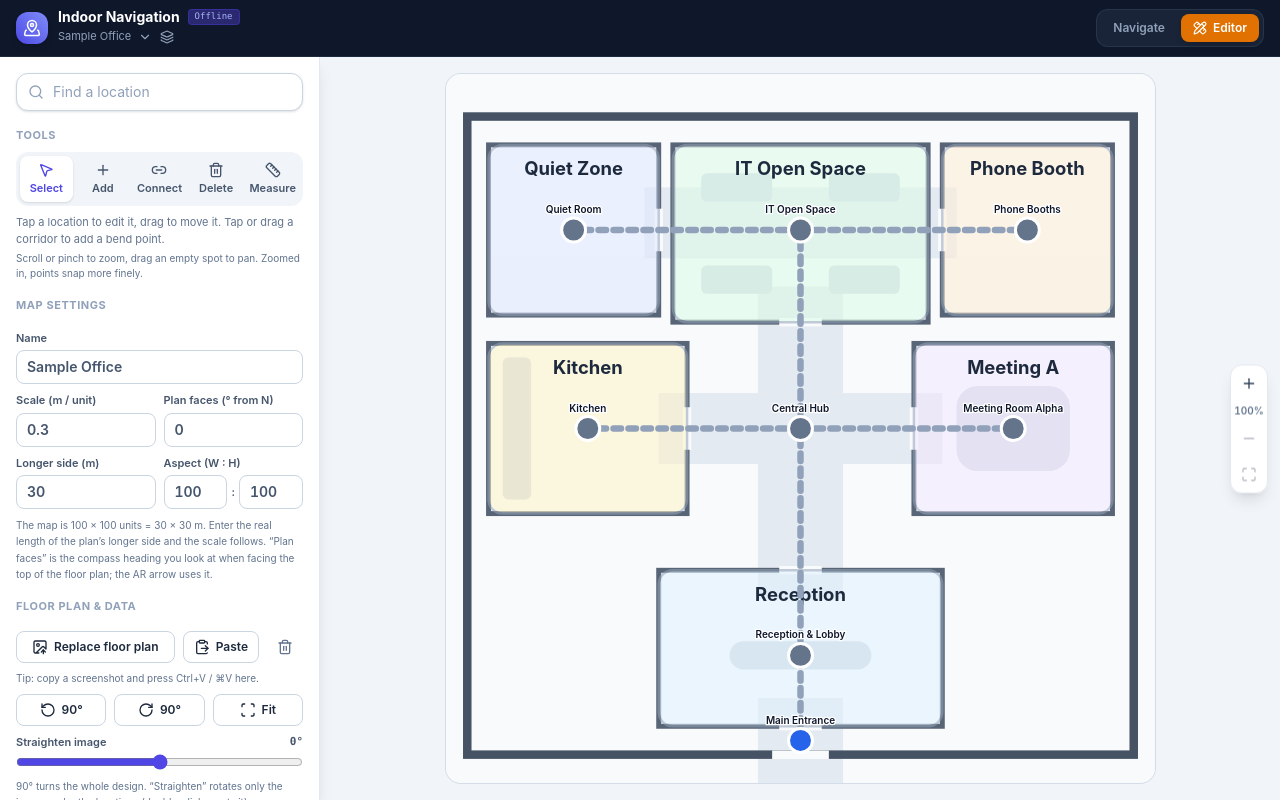
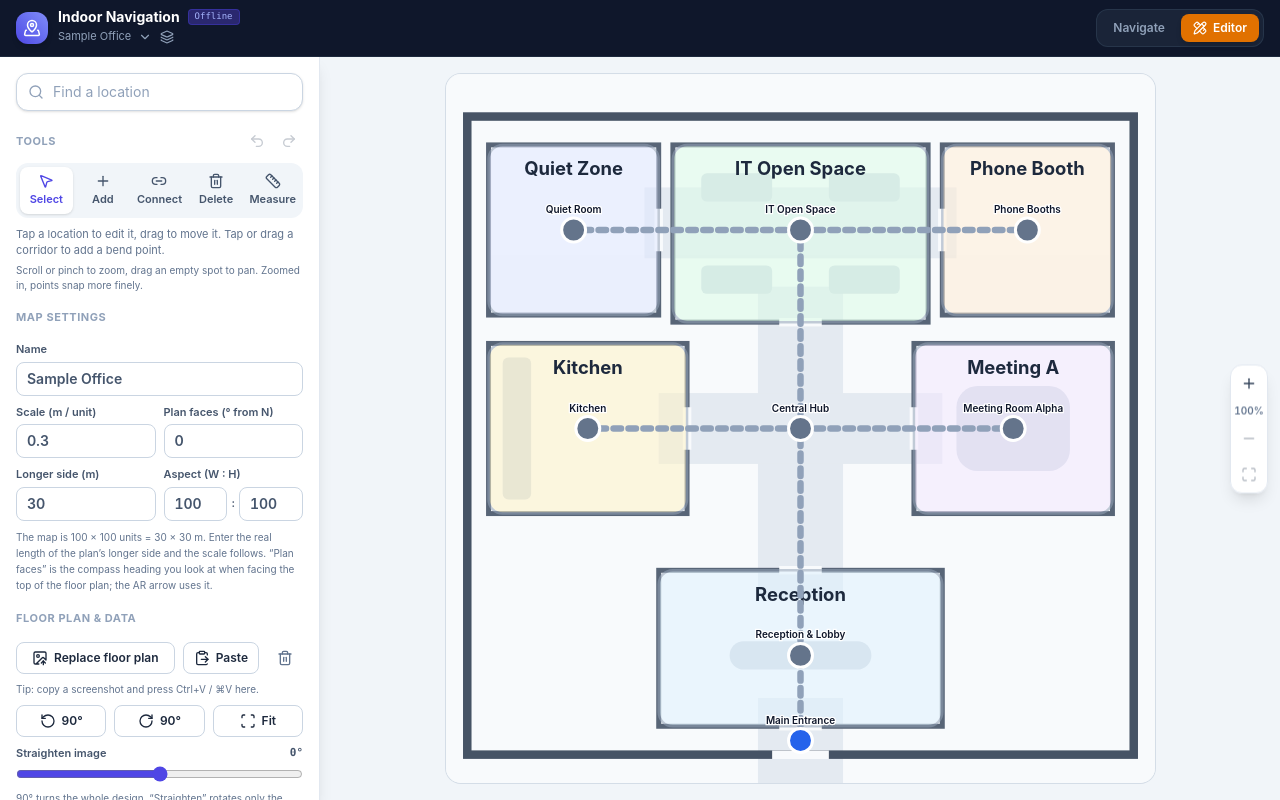
Before and after one commit to Dazix/indoor-navigation, a React (Vite) app: page / in a window 1280 px wide. Both pictures are taken after a click on the tab "Editor". Built offline with nearby package versions, Linux system fonts and the light colour scheme.

Commit message:
feat: undo and redo in the map editor

```diff
--- a/src/App.tsx
+++ b/src/App.tsx
@@ -123,6 +123,9 @@ export default function App() {
     setLinkFromId(null);
     setMeasure([]);
   }
+  // Undo / redo can remove the selected location.
+  if (map && selectedNodeId && !map.nodes[selectedNodeId]) setSelectedNodeId(null);
+  if (map && linkFromId && !map.nodes[linkFromId]) setLinkFromId(null);
   const currentLocation = nav.from && map?.nodes[nav.from] ? nav.from : null;
   const destination = nav.to && map?.nodes[nav.to] ? nav.to : null;
 
@@ -156,6 +159,35 @@ export default function App() {
     () => (map ? computeRoute(map, currentLocation, destination, pdr.distanceM) : null),
     [map, currentLocation, destination, pdr.distanceM],
   );
+
+  // Ctrl/Cmd+Z undoes, Ctrl/Cmd+Shift+Z or Ctrl+Y redoes; text fields keep their own undo.
+  const { undo, redo } = library;
+  useEffect(() => {
+    if (mode !== 'editor') return;
+    const onKey = (e: KeyboardEvent) => {
+      if (!(e.ctrlKey || e.metaKey) || e.altKey) return;
+      const target = e.target;
+      if (
+        target instanceof HTMLElement &&
+        (target.isContentEditable || ['INPUT', 'TEXTAREA', 'SELECT'].includes(target.tagName))
+      ) {
+        return;
+      }
+      const key = e.key.toLowerCase();
+      if (key === 'z') {
+        e.preventDefault();
+        if (e.shiftKey) redo();
+        else undo();
+      } else if (key === 'y' && !e.shiftKey) {
+        e.preventDefault();
+        redo();
+      }
+    };
+    window.addEventListener('keydown', onKey);
+    return () => {
+      window.removeEventListener('keydown', onKey);
+    };
+  }, [mode, undo, redo]);
 
   useEffect(() => {
     if (!notice) return;
@@ -442,11 +474,15 @@ export default function App() {
             map={map}
             tool={tool}
             onToolChange={changeTool}
+            canUndo={library.canUndo}
+            canRedo={library.canRedo}
+            onUndo={library.undo}
+            onRedo={library.redo}
             selectedNode={selectedNode}
             linkFrom={linkFromId ? (map.nodes[linkFromId] ?? null) : null}
             message={errorText ? { tone: 'error', text: errorText } : notice}
             onMetadataChange={(patch) => {
-              updateMap((m) => updateMetadata(m, patch));
+              updateMap((m) => updateMetadata(m, patch), `meta:${Object.keys(patch).join(',')}`);
             }}
             onFloorPlanUpload={handleFloorPlan}
             onFloorPlanPaste={pasteFloorPlan}
@@ -466,7 +502,7 @@ export default function App() {
               updateMap((m) => rotateMap90(m, clockwise));
             }}
             onFineRotation={(deg) => {
-              updateMap((m) => setFloorPlanFineRotation(m, deg));
+              updateMap((m) => setFloorPlanFineRotation(m, deg), 'fine-rotation');
             }}
             onExport={() => {
               void exportMapToFile(map);
@@ -496,7 +532,12 @@ export default function App() {
             }}
             onImport={handleImport}
             onNodeChange={(patch) => {
-              if (selectedNodeId) updateMap((m) => updateNode(m, selectedNodeId, patch));
+              if (selectedNodeId) {
+                updateMap(
+                  (m) => updateNode(m, selectedNodeId, patch),
+                  `node:${selectedNodeId}:${Object.keys(patch).join(',')}`,
+                );
+              }
             }}
             onRecordWalkthrough={() => {
               setWalkthroughOpen(true);
@@ -559,7 +600,7 @@ export default function App() {
               onRoomTap={navigateTo}
               onCanvasTap={handleCanvasTap}
               onNodeDrag={(id, point) => {
-                updateMap((m) => moveNode(m, id, point));
+                updateMap((m) => moveNode(m, id, point), `move:${id}`);
               }}
               focus={mode === 'editor' ? mapFocus : null}
               measureLine={mode === 'editor' && tool === 'measure' ? measure : undefined}
@@ -567,7 +608,7 @@ export default function App() {
                 updateMap((m) => insertBend(m, edgeIndex, segmentIndex, point));
               }}
               onBendDrag={(edgeIndex, bendIndex, point) => {
-                updateMap((m) => moveBend(m, edgeIndex, bendIndex, point));
+                updateMap((m) => moveBend(m, edgeIndex, bendIndex, point), `bend:${edgeIndex}:${bendIndex}`);
               }}
               onEdgeTap={(edgeIndex) => {
                 updateMap((m) => deleteEdge(m, edgeIndex));
--- a/src/components/editor/EditorSidebar.tsx
+++ b/src/components/editor/EditorSidebar.tsx
@@ -12,7 +12,9 @@ import {
   Ruler,
   Scan,
   Share2,
+  Redo2,
   Trash2,
+  Undo2,
   Upload,
 } from 'lucide-react';
 import { useState, useRef, type ChangeEvent, type ReactNode } from 'react';
@@ -34,6 +36,10 @@ interface EditorSidebarProps {
   map: MapData;
   tool: EditorTool;
   onToolChange: (tool: EditorTool) => void;
+  canUndo: boolean;
+  canRedo: boolean;
+  onUndo: () => void;
+  onRedo: () => void;
   selectedNode: MapNode | null;
   linkFrom: MapNode | null;
   message: { tone: 'error' | 'info'; text: string } | null;
@@ -104,6 +110,27 @@ const heading = 'mb-2 text-[11px] font-bold tracking-wider text-slate-400 upperc
 const input =
   'w-full rounded-lg border border-slate-300 bg-white px-2.5 py-1.5 text-sm outline-none focus:border-brand-500 dark:border-slate-700 dark:bg-slate-800';
 
+function HistoryButton(props: {
+  label: string;
+  shortcut: string;
+  icon: ReactNode;
+  disabled: boolean;
+  onClick: () => void;
+}) {
+  return (
+    <button
+      type="button"
+      aria-label={props.label}
+      title={`${props.label} (${props.shortcut})`}
+      disabled={props.disabled}
+      onClick={props.onClick}
+      className="rounded-lg p-1.5 text-slate-600 hover:bg-slate-100 disabled:opacity-30 disabled:hover:bg-transparent dark:text-slate-300 dark:hover:bg-slate-800"
+    >
+      {props.icon}
+    </button>
+  );
+}
+
 /** Map authoring panel: map settings, floor plan, import/export and graph tools. */
 export function EditorSidebar(props: EditorSidebarProps) {
   const { map, tool, onToolChange, selectedNode, linkFrom, message } = props;
@@ -127,7 +154,25 @@ export function EditorSidebar(props: EditorSidebarProps) {
       )}
 
       <section>
-        <h2 className={heading}>Tools</h2>
+        <div className="mb-2 flex items-center justify-between">
+          <h2 className={heading.replace('mb-2 ', '')}>Tools</h2>
+          <div className="flex gap-1">
+            <HistoryButton
+              label="Undo"
+              shortcut="Ctrl+Z"
+              icon={<Undo2 className="size-4" />}
+              disabled={!props.canUndo}
+              onClick={props.onUndo}
+            />
+            <HistoryButton
+              label="Redo"
+              shortcut="Ctrl+Shift+Z"
+              icon={<Redo2 className="size-4" />}
+              disabled={!props.canRedo}
+              onClick={props.onRedo}
+            />
+          </div>
+        </div>
         <div className="grid grid-cols-5 gap-1 rounded-xl bg-slate-100 p-1 dark:bg-slate-800" role="toolbar">
           {TOOLS.map((t) => (
             <button
--- a/src/hooks/useMapLibrary.ts
+++ b/src/hooks/useMapLibrary.ts
@@ -17,6 +17,15 @@ import {
   withName,
   writeMap,
 } from '../services/mapLibrary';
+import {
+  canRedo,
+  canUndo,
+  commit,
+  createHistory,
+  redo as redoHistory,
+  undo as undoHistory,
+  type History,
+} from '../services/history';
 import { loadDefaultMap } from '../services/mapStorage';
 import type { MapData, MapLibrary } from '../types/map';
 import { useLocalStorage } from './useLocalStorage';
@@ -26,6 +35,12 @@ const SAVE_DEBOUNCE_MS = 400;
 export type LibraryStatus = 'loading' | 'ready' | 'error';
 
 interface ActiveMap {
+  id: string;
+  /** Undo / redo snapshots of the map; `present` is the map being shown and edited. */
+  history: History<MapData>;
+}
+
+interface PendingSave {
   id: string;
   map: MapData;
 }
@@ -51,7 +66,7 @@ export function useMapLibrary() {
 
   // The last map object known to be in IndexedDB; edits produce new objects and trigger a save.
   const savedRef = useRef<MapData | null>(null);
-  const pendingRef = useRef<ActiveMap | null>(null);
+  const pendingRef = useRef<PendingSave | null>(null);
   const timerRef = useRef<ReturnType<typeof setTimeout> | undefined>(undefined);
   const bootstrapping = useRef(false);
 
@@ -107,7 +122,7 @@ export function useMapLibrary() {
           return;
         }
         savedRef.current = map;
-        setActive({ id: activeId, map });
+        setActive({ id: activeId, history: createHistory(map) });
         setError(null);
       })
       .catch((err: unknown) => {
@@ -121,9 +136,9 @@ export function useMapLibrary() {
 
   // Debounced auto-save of edits to the active map.
   useEffect(() => {
-    if (!active || active.map === savedRef.current) return;
-    savedRef.current = active.map;
-    pendingRef.current = active;
+    if (!active || active.history.present === savedRef.current) return;
+    savedRef.current = active.history.present;
+    pendingRef.current = { id: active.id, map: active.history.present };
     clearTimeout(timerRef.current);
     timerRef.current = setTimeout(() => void flush(), SAVE_DEBOUNCE_MS);
   }, [active, flush]);
@@ -139,8 +154,29 @@ export function useMapLibrary() {
     };
   }, [flush]);
 
-  const updateMap = useCallback((updater: (map: MapData) => MapData) => {
-    setActive((prev) => (prev ? { id: prev.id, map: updater(prev.map) } : prev));
+  /** Edits the active map. Calls with the same `key` in quick succession form one undo step. */
+  const updateMap = useCallback((updater: (map: MapData) => MapData, key?: string) => {
+    const now = Date.now();
+    setActive((prev) =>
+      prev
+        ? {
+            id: prev.id,
+            history: commit(prev.history, updater(prev.history.present), { ...(key ? { key } : {}), now }),
+          }
+        : prev,
+    );
+  }, []);
+
+  const undo = useCallback(() => {
+    setActive((prev) =>
+      prev && canUndo(prev.history) ? { id: prev.id, history: undoHistory(prev.history) } : prev,
+    );
+  }, []);
+
+  const redo = useCallback(() => {
+    setActive((prev) =>
+      prev && canRedo(prev.history) ? { id: prev.id, history: redoHistory(prev.history) } : prev,
+    );
   }, []);
 
   const addMap = useCallback(
@@ -178,7 +214,7 @@ export function useMapLibrary() {
       await writeMap(existing.id, named);
       if (active?.id === existing.id) {
         savedRef.current = named;
-        setActive({ id: existing.id, map: named });
+        setActive({ id: existing.id, history: createHistory(named) });
       }
       setLibrary((lib) => ({
         ...updateSummary(lib, existing.id, { name: named.metadata.name, updatedAt: Date.now() }),
@@ -207,7 +243,8 @@ export function useMapLibrary() {
 
   const duplicateActive = useCallback(async () => {
     if (!active) return null;
-    return addMap(withName(active.map, `${active.map.metadata.name} copy`));
+    const current = active.history.present;
+    return addMap(withName(current, `${current.metadata.name} copy`));
   }, [active, addMap]);
 
   const renameMap = useCallback(
@@ -247,7 +284,11 @@ export function useMapLibrary() {
   return {
     maps: library.maps,
     activeMapId: active?.id ?? null,
-    map: active?.map ?? null,
+    map: active?.history.present ?? null,
+    canUndo: active ? canUndo(active.history) : false,
+    canRedo: active ? canRedo(active.history) : false,
+    undo,
+    redo,
     status,
     error,
     saveError: saveError ?? indexError,
--- /dev/null
+++ b/src/services/history.ts
@@ -0,0 +1,59 @@
+/** Snapshot history for undo / redo. Pure and immutable; snapshots are expected to share structure. */
+
+export const HISTORY_LIMIT = 100;
+/** Commits with the same key closer together than this count as one step (a drag, a slider move). */
+export const COALESCE_MS = 800;
+
+export interface History<T> {
+  past: T[];
+  present: T;
+  future: T[];
+  lastKey: string | null;
+  lastAt: number;
+}
+
+export function createHistory<T>(present: T): History<T> {
+  return { past: [], present, future: [], lastKey: null, lastAt: 0 };
+}
+
+export function canUndo<T>(h: History<T>): boolean {
+  return h.past.length > 0;
+}
+
+export function canRedo<T>(h: History<T>): boolean {
+  return h.future.length > 0;
+}
+
+/** Makes `next` the present. A commit that changes nothing is ignored. */
+export function commit<T>(h: History<T>, next: T, opts: { key?: string; now: number }): History<T> {
+  if (next === h.present) return h;
+  const { key = null, now } = opts;
+  if (key !== null && key === h.lastKey && now - h.lastAt <= COALESCE_MS && h.past.length > 0) {
+    return { ...h, present: next, future: [], lastAt: now };
+  }
+  return {
+    past: [...h.past, h.present].slice(-HISTORY_LIMIT),
+    present: next,
+    future: [],
+    lastKey: key,
+    lastAt: now,
+  };
+}
+
+export function undo<T>(h: History<T>): History<T> {
+  const previous = h.past[h.past.length - 1];
+  if (previous === undefined) return h;
+  return {
+    past: h.past.slice(0, -1),
+    present: previous,
+    future: [h.present, ...h.future],
+    lastKey: null,
+    lastAt: 0,
+  };
+}
+
+export function redo<T>(h: History<T>): History<T> {
+  const [next, ...rest] = h.future;
+  if (next === undefined) return h;
+  return { past: [...h.past, h.present], present: next, future: rest, lastKey: null, lastAt: 0 };
+}
```
Also changed, not shown: 2 other files (tests, documents, lock files or other folders).
